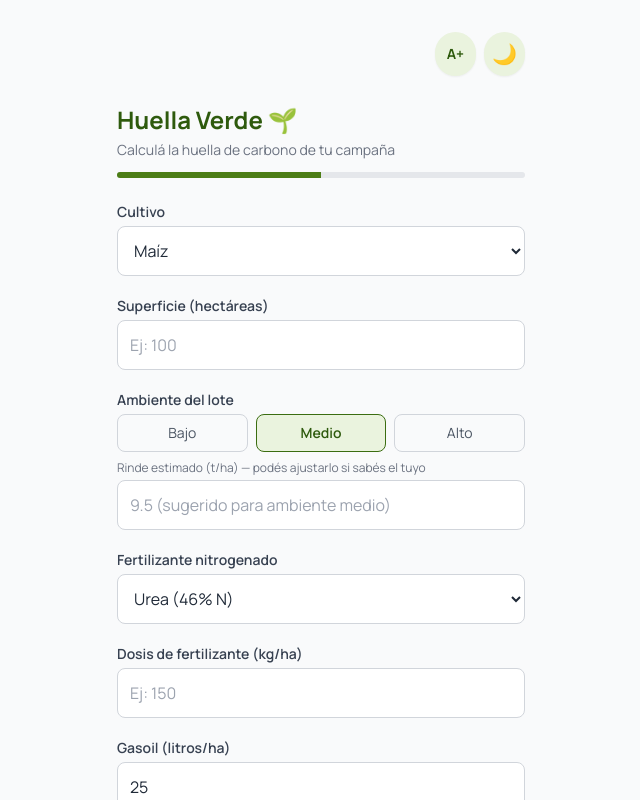
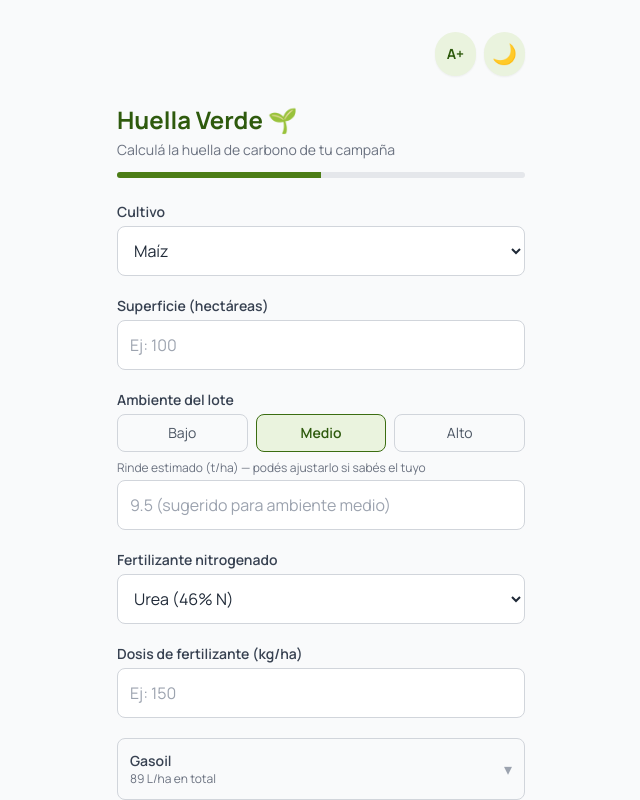
Before and after one commit to StefanoMusso-arg/huella-verde, a React (Vite) app: page / in a window 1280 px wide. Both pictures are taken after a click on the button "Saltar". Shown: the top 800 px of the page, without its empty margins (319-959 px from the left). Built offline with nearby package versions, Linux system fonts and the light colour scheme.

Commit message:
Desglose de gasoil por labor y emision por flete de la cosecha

```diff
--- a/src/calc/calculos.ts
+++ b/src/calc/calculos.ts
@@ -13,6 +13,8 @@ import {
   CONVERSION_C_A_CO2,
   RETENCION_SIEMBRA_DIRECTA,
   RETENCION_CULTIVOS_COBERTURA,
+  GASOIL_POR_KM_CAMION,
+  TONELADAS_POR_VIAJE_CAMION,
   FERTILIZANTES,
   CULTIVOS,
 } from "./factores";
@@ -24,6 +26,7 @@ export interface ResultadoCalculo {
   emisionPorGasoil: number;
   emisionPorUrea: number;
   emisionPorQuema: number;
+  emisionPorFlete: number;
   emisionesTotales: number;
   capturaTotal: number;
   balanceNeto: number;
@@ -56,36 +59,54 @@ export function calcularHuella(datos: DatosLote): ResultadoCalculo {
     }
   }
 
-  // --- 2) EMISIÓN POR GASOIL ---
+  // --- 2) EMISIÓN POR GASOIL (desglosado por labor) ---
+  // Labranza solo cuenta si el productor NO hace siembra directa.
+  const gasoilLabranza = datos.siembraDirecta ? 0 : datos.gasoilLabranzaLHa;
+
+  const gasoilTotalLHa =
+    datos.gasoilSiembraLHa +
+    (datos.cantidadPulverizaciones * datos.gasoilPulverizacionLHa) +
+    datos.gasoilCosechaLHa +
+    gasoilLabranza;
+
   const emisionPorGasoil =
-    datos.gasoilLHa * datos.superficieHa * CO2_POR_LITRO_GASOIL;
+    gasoilTotalLHa * datos.superficieHa * CO2_POR_LITRO_GASOIL;
 
   // --- 3) EMISIÓN POR QUEMA DE RASTROJOS ---
   const emisionPorQuema = datos.quemaRastrojos
     ? cultivo.emisionQuemaCO2e * datos.superficieHa
     : 0;
 
+  // --- 4) EMISIÓN POR FLETE (transporte de la cosecha al destino) ---
+  // Toneladas totales cosechadas ÷ capacidad del camión = cantidad de viajes.
+  // Cada viaje recorre la distancia ida y vuelta.
+  const toneladasTotales = datos.rindeTHa * datos.superficieHa;
+  const viajesDeCamion = toneladasTotales / TONELADAS_POR_VIAJE_CAMION;
+  const kmTotalesRecorridos = viajesDeCamion * datos.distanciaFleteKm * 2; // ida y vuelta
+  const litrosFlete = kmTotalesRecorridos * GASOIL_POR_KM_CAMION;
+  const emisionPorFlete = litrosFlete * CO2_POR_LITRO_GASOIL;
+
   // --- SUMA DE EMISIONES ---
   const emisionesTotales =
-    emisionPorN + emisionPorGasoil + emisionPorUrea + emisionPorQuema;
+    emisionPorN + emisionPorGasoil + emisionPorUrea + emisionPorQuema + emisionPorFlete;
 
-  // --- 4) CAPTURA DE CARBONO (método del rinde + prácticas) ---
-  // 4a. Carbono que el cultivo aporta al humus según su rinde (Álvarez).
+  // --- 5) CAPTURA DE CARBONO (método del rinde + prácticas) ---
+  // 5a. Carbono que el cultivo aporta al humus según su rinde (Álvarez).
   //     t C/ha = rinde (t/ha) × coeficiente del cultivo
   const aporteCarbonoTHa = datos.rindeTHa * cultivo.coefAporteCarbono;
 
-  // 4b. Qué fracción de ese aporte se retiene según las prácticas.
+  // 5b. Qué fracción de ese aporte se retiene según las prácticas.
   //     Sin siembra directa, no hay retención neta estable.
   let fraccionRetencion = 0;
   if (datos.siembraDirecta) fraccionRetencion += RETENCION_SIEMBRA_DIRECTA;
   if (datos.cultivosCobertura) fraccionRetencion += RETENCION_CULTIVOS_COBERTURA;
 
-  // 4c. Carbono retenido → pasado a CO₂ → por toda la superficie → a kg.
+  // 5c. Carbono retenido → pasado a CO₂ → por toda la superficie → a kg.
   const capturaTotal =
     aporteCarbonoTHa * fraccionRetencion *
     CONVERSION_C_A_CO2 * datos.superficieHa * 1000;
 
-  // --- 5) BALANCE NETO ---
+  // --- 6) BALANCE NETO ---
   const balanceNeto = emisionesTotales - capturaTotal;
 
   return {
@@ -93,6 +114,7 @@ export function calcularHuella(datos: DatosLote): ResultadoCalculo {
     emisionPorGasoil,
     emisionPorUrea,
     emisionPorQuema,
+    emisionPorFlete,
     emisionesTotales,
     capturaTotal,
     balanceNeto,
--- a/src/calc/factores.ts
+++ b/src/calc/factores.ts
@@ -18,8 +18,22 @@ export const CONVERSION_C_A_CO2 = 44 / 12;     // estequiometría
 export const RETENCION_SIEMBRA_DIRECTA = 0.20;
 export const RETENCION_CULTIVOS_COBERTURA = 0.10;
 
-// ---------- VALOR POR DEFECTO ----------
-export const GASOIL_DEFAULT_L_HA = 25;         // Bolsa de Comercio de Rosario
+// ---------- GASOIL POR LABOR (valores por defecto sugeridos) ----------
+// Fuente: Márgenes Agropecuarios / La Nación (BCR) para siembra,
+// pulverización y cosecha. Labranza: INTA (2 pasadas de rastra pesada
+// a 15 L/ha c/u + 1 pasada de rastra liviana a 5 L/ha = 35 L/ha).
+export const GASOIL_SIEMBRA_DEFAULT_L_HA = 10;
+export const GASOIL_PULVERIZACION_DEFAULT_L_HA = 8; // por cada pasada
+export const PULVERIZACIONES_DEFAULT_CANTIDAD = 4;
+export const GASOIL_COSECHA_DEFAULT_L_HA = 12;
+export const GASOIL_LABRANZA_DEFAULT_L_HA = 35;
+
+// ---------- FLETE (transporte de la cosecha) ----------
+// Fuente: Bolsa de Comercio de Rosario. Consumo representativo de
+// un camión: 0,40 L de gasoil por km. Capacidad de carga: 28 t/viaje.
+export const GASOIL_POR_KM_CAMION = 0.40;
+export const TONELADAS_POR_VIAJE_CAMION = 28;
+export const DISTANCIA_FLETE_DEFAULT_KM = 30; // flete corto típico a acopio (BCR)
 
 // ---------- FERTILIZANTES ----------
 export interface Fertilizante {
--- a/src/components/FormularioLote.tsx
+++ b/src/components/FormularioLote.tsx
@@ -3,8 +3,16 @@
 // ============================================================
 
 import { useState, useRef } from "react";
-import { motion } from "framer-motion";
-import { CULTIVOS, FERTILIZANTES, GASOIL_DEFAULT_L_HA } from "../calc/factores";
+import { motion, AnimatePresence } from "framer-motion";
+import {
+  CULTIVOS, FERTILIZANTES,
+  GASOIL_SIEMBRA_DEFAULT_L_HA,
+  GASOIL_PULVERIZACION_DEFAULT_L_HA,
+  PULVERIZACIONES_DEFAULT_CANTIDAD,
+  GASOIL_COSECHA_DEFAULT_L_HA,
+  GASOIL_LABRANZA_DEFAULT_L_HA,
+  DISTANCIA_FLETE_DEFAULT_KM,
+} from "../calc/factores";
 import type { DatosLote } from "../types";
 
 interface Props {
@@ -18,6 +26,9 @@ const inputBase =
   "w-full rounded-lg border p-3 focus:outline-none focus:ring-2 transition-shadow bg-white dark:bg-gray-800 text-gray-800 dark:text-gray-100";
 const inputOk = "border-gray-300 dark:border-gray-600 focus:border-huella-500 focus:ring-huella-100 dark:focus:ring-huella-900";
 const inputError = "border-red-400 focus:border-red-500 focus:ring-red-100 dark:focus:ring-red-900";
+// Estilo más chico, para los campos dentro del desplegable.
+const inputChico =
+  "w-full rounded-lg border p-2.5 text-sm focus:outline-none focus:ring-2 transition-shadow bg-white dark:bg-gray-800 text-gray-800 dark:text-gray-100 border-gray-300 dark:border-gray-600 focus:border-huella-500 focus:ring-huella-100 dark:focus:ring-huella-900";
 
 export default function FormularioLote({ onCalcular }: Props) {
   const [cultivoId, setCultivoId] = useState("maiz");
@@ -26,17 +37,26 @@ export default function FormularioLote({ onCalcular }: Props) {
   const [rindeTHa, setRinde] = useState("");
   const [fertilizanteId, setFertilizanteId] = useState("urea");
   const [dosisFertilizanteKgHa, setDosis] = useState("");
-  const [gasoilLHa, setGasoil] = useState(String(GASOIL_DEFAULT_L_HA));
   const [quemaRastrojos, setQuema] = useState(false);
   const [siembraDirecta, setSiembraDirecta] = useState(false);
   const [cultivosCobertura, setCobertura] = useState(false);
   const [errores, setErrores] = useState<Record<string, string>>({});
 
+  // --- GASOIL: desglose por labor (desplegable) ---
+  const [mostrarDesglose, setMostrarDesglose] = useState(false);
+  const [gasoilSiembra, setGasoilSiembra] = useState(String(GASOIL_SIEMBRA_DEFAULT_L_HA));
+  const [cantidadPulverizaciones, setCantidadPulverizaciones] = useState(String(PULVERIZACIONES_DEFAULT_CANTIDAD));
+  const [gasoilPulverizacion, setGasoilPulverizacion] = useState(String(GASOIL_PULVERIZACION_DEFAULT_L_HA));
+  const [gasoilCosecha, setGasoilCosecha] = useState(String(GASOIL_COSECHA_DEFAULT_L_HA));
+  const [gasoilLabranza, setGasoilLabranza] = useState(String(GASOIL_LABRANZA_DEFAULT_L_HA));
+
+  // --- FLETE ---
+  const [distanciaFleteKm, setDistanciaFlete] = useState(String(DISTANCIA_FLETE_DEFAULT_KM));
+
   // Referencias a cada campo, para poder hacerles scroll si tienen error.
   const refSuperficie = useRef<HTMLInputElement>(null);
   const refRinde = useRef<HTMLInputElement>(null);
   const refDosis = useRef<HTMLInputElement>(null);
-  const refGasoil = useRef<HTMLInputElement>(null);
 
   const cultivoActual = CULTIVOS.find((c) => c.id === cultivoId);
   const usaNitrogeno = cultivoActual?.usaNitrogeno ?? false;
@@ -55,12 +75,19 @@ export default function FormularioLote({ onCalcular }: Props) {
       ? "⚠️ Ese rinde parece muy alto para la zona. Verificá el valor."
       : "";
 
+  // --- Total de gasoil, calculado en vivo (lo que se ve siempre, cerrado o no) ---
+  const gasoilTotalCalculado =
+    Number(gasoilSiembra || 0) +
+    (Number(cantidadPulverizaciones || 0) * Number(gasoilPulverizacion || 0)) +
+    Number(gasoilCosecha || 0) +
+    (siembraDirecta ? 0 : Number(gasoilLabranza || 0));
+
   // --- PROGRESO: cuántos campos "clave" están completos ---
   const camposClave = [
     superficieHa !== "" && Number(superficieHa) > 0, // superficie cargada
     true, // ambiente siempre tiene un valor por defecto
     !usaNitrogeno || dosisFertilizanteKgHa !== "", // dosis, solo si el cultivo la necesita
-    gasoilLHa !== "", // gasoil (ya viene con default)
+    true, // gasoil ya viene con defaults
   ];
   const completados = camposClave.filter(Boolean).length;
   const progreso = Math.round((completados / camposClave.length) * 100);
@@ -72,8 +99,6 @@ export default function FormularioLote({ onCalcular }: Props) {
     else if (isNaN(sup) || sup <= 0) nuevos.superficie = "La superficie debe ser mayor a 0.";
     if (rindeTHa !== "" && (isNaN(rindeNum) || rindeNum <= 0)) nuevos.rinde = "El rinde debe ser mayor a 0.";
     if (usaNitrogeno && dosisFertilizanteKgHa !== "" && (isNaN(dosisNum) || dosisNum < 0)) nuevos.dosis = "La dosis no puede ser negativa.";
-    const gas = Number(gasoilLHa);
-    if (gasoilLHa !== "" && (isNaN(gas) || gas < 0)) nuevos.gasoil = "El gasoil no puede ser negativo.";
     setErrores(nuevos);
 
     // Si hay errores, hacemos scroll hasta el primero (en orden de aparición en pantalla).
@@ -82,7 +107,6 @@ export default function FormularioLote({ onCalcular }: Props) {
         ["superficie", refSuperficie],
         ["rinde", refRinde],
         ["dosis", refDosis],
-        ["gasoil", refGasoil],
       ];
       const primerError = refsEnOrden.find(([clave]) => nuevos[clave]);
       if (primerError) {
@@ -103,7 +127,12 @@ export default function FormularioLote({ onCalcular }: Props) {
       rindeTHa: rindeFinal,
       fertilizanteId,
       dosisFertilizanteKgHa: usaNitrogeno ? Number(dosisFertilizanteKgHa) || 0 : 0,
-      gasoilLHa: Number(gasoilLHa) || 0,
+      gasoilSiembraLHa: Number(gasoilSiembra) || 0,
+      cantidadPulverizaciones: Number(cantidadPulverizaciones) || 0,
+      gasoilPulverizacionLHa: Number(gasoilPulverizacion) || 0,
+      gasoilCosechaLHa: Number(gasoilCosecha) || 0,
+      gasoilLabranzaLHa: Number(gasoilLabranza) || 0,
+      distanciaFleteKm: Number(distanciaFleteKm) || 0,
       quemaRastrojos,
       siembraDirecta,
       cultivosCobertura,
@@ -232,19 +261,124 @@ export default function FormularioLote({ onCalcular }: Props) {
           </>
         )}
 
-        {/* GASOIL */}
+        {/* GASOIL — resumen + desplegable con el detalle por labor */}
+        <div>
+          <button
+            type="button"
+            onClick={() => setMostrarDesglose(!mostrarDesglose)}
+            className="w-full flex items-center justify-between rounded-lg border border-gray-300 dark:border-gray-600 p-3 text-left hover:bg-gray-50 dark:hover:bg-gray-800 transition-colors"
+          >
+            <div>
+              <p className="text-sm font-semibold text-gray-700 dark:text-gray-200">Gasoil</p>
+              <p className="text-xs text-gray-500 dark:text-gray-400">
+                {gasoilTotalCalculado.toFixed(0)} L/ha en total
+              </p>
+            </div>
+            <motion.span
+              animate={{ rotate: mostrarDesglose ? 180 : 0 }}
+              transition={{ duration: 0.2 }}
+              className="text-gray-400 dark:text-gray-500"
+            >
+              ▾
+            </motion.span>
+          </button>
+
+          <AnimatePresence>
+            {mostrarDesglose && (
+              <motion.div
+                initial={{ opacity: 0, height: 0 }}
+                animate={{ opacity: 1, height: "auto" }}
+                exit={{ opacity: 0, height: 0 }}
+                transition={{ duration: 0.25, ease: "easeOut" }}
+                className="overflow-hidden"
+              >
+                <div className="pt-3 pl-1 space-y-3 border-l-2 border-huella-200 dark:border-huella-800 ml-1 mt-1">
+                  <div className="pl-3">
+                    <label className="block text-xs font-semibold text-gray-600 dark:text-gray-300 mb-1">
+                      Siembra + fertilización (L/ha)
+                    </label>
+                    <input
+                      type="number"
+                      value={gasoilSiembra}
+                      onChange={(e) => setGasoilSiembra(e.target.value)}
+                      className={inputChico}
+                    />
+                  </div>
+
+                  <div className="pl-3">
+                    <label className="block text-xs font-semibold text-gray-600 dark:text-gray-300 mb-1">
+                      Pulverizaciones
+                    </label>
+                    <div className="grid grid-cols-2 gap-2">
+                      <div>
+                        <p className="text-[11px] text-gray-400 dark:text-gray-500 mb-1">Cantidad de pasadas</p>
+                        <input
+                          type="number"
+                          value={cantidadPulverizaciones}
+                          onChange={(e) => setCantidadPulverizaciones(e.target.value)}
+                          className={inputChico}
+                        />
+                      </div>
+                      <div>
+                        <p className="text-[11px] text-gray-400 dark:text-gray-500 mb-1">L/ha por pasada</p>
+                        <input
+                          type="number"
+                          value={gasoilPulverizacion}
+                          onChange={(e) => setGasoilPulverizacion(e.target.value)}
+                          className={inputChico}
+                        />
+                      </div>
+                    </div>
+                  </div>
+
+                  <div className="pl-3">
+                    <label className="block text-xs font-semibold text-gray-600 dark:text-gray-300 mb-1">
+                      Cosecha (L/ha)
+                    </label>
+                    <input
+                      type="number"
+                      value={gasoilCosecha}
+                      onChange={(e) => setGasoilCosecha(e.target.value)}
+                      className={inputChico}
+                    />
+                  </div>
+
+                  {!siembraDirecta && (
+                    <div className="pl-3">
+                      <label className="block text-xs font-semibold text-gray-600 dark:text-gray-300 mb-1">
+                        Labranza (L/ha)
+                      </label>
+                      <input
+                        type="number"
+                        value={gasoilLabranza}
+                        onChange={(e) => setGasoilLabranza(e.target.value)}
+                        className={inputChico}
+                      />
+                      <p className="text-[11px] text-gray-400 dark:text-gray-500 mt-1">
+                        No aplica si hacés siembra directa (tildalo abajo).
+                      </p>
+                    </div>
+                  )}
+                </div>
+              </motion.div>
+            )}
+          </AnimatePresence>
+        </div>
+
+        {/* FLETE */}
         <div>
           <label className="block text-sm font-semibold text-gray-700 dark:text-gray-200 mb-1">
-            Gasoil (litros/ha)
+            Distancia de flete al destino (km)
           </label>
           <input
-            ref={refGasoil}
             type="number"
-            value={gasoilLHa}
-            onChange={(e) => setGasoil(e.target.value)}
-            className={`${inputBase} ${errores.gasoil ? inputError : inputOk}`}
+            value={distanciaFleteKm}
+            onChange={(e) => setDistanciaFlete(e.target.value)}
+            className={`${inputBase} ${inputOk}`}
           />
-          {errores.gasoil && <p className="text-xs text-red-500 mt-1">{errores.gasoil}</p>}
+          <p className="text-xs text-gray-400 dark:text-gray-500 mt-1">
+            Distancia desde el lote hasta el acopio o destino (un tramo).
+          </p>
         </div>
 
         {/* PRÁCTICAS */}
--- a/src/components/GraficoEmisiones.tsx
+++ b/src/components/GraficoEmisiones.tsx
@@ -11,7 +11,7 @@ interface Props {
 }
 
 // Colores para cada fuente de emisión (paleta huella + cosecha).
-const COLORES = ["#3B6D11", "#639922", "#BA7517", "#D68A1A"];
+const COLORES = ["#3B6D11", "#639922", "#BA7517", "#D68A1A", "#854F0B"];
 
 export default function GraficoEmisiones({ resultado }: Props) {
   // Armamos los datos del gráfico, solo con las fuentes que tienen valor.
@@ -19,6 +19,7 @@ export default function GraficoEmisiones({ resultado }: Props) {
     { nombre: "Fertilización N", valor: resultado.emisionPorN },
     { nombre: "Urea", valor: resultado.emisionPorUrea },
     { nombre: "Gasoil", valor: resultado.emisionPorGasoil },
+    { nombre: "Flete", valor: resultado.emisionPorFlete },
     { nombre: "Quema", valor: resultado.emisionPorQuema },
   ].filter((d) => d.valor > 0); // descartamos las fuentes en cero
 
--- a/src/components/Resultado.tsx
+++ b/src/components/Resultado.tsx
@@ -141,6 +141,7 @@ export default function Resultado({ datos, onVolver }: Props) {
           </p>
         </div>
 
+
         {/* DESGLOSE DE EMISIONES */}
         <div className="rounded-xl border border-gray-200 dark:border-gray-700 bg-white dark:bg-gray-800 p-4 mb-4">
           <h2 className="text-sm font-bold text-gray-700 dark:text-gray-200 mb-3">
@@ -150,7 +151,10 @@ export default function Resultado({ datos, onVolver }: Props) {
           {r.emisionPorUrea > 0 && (
             <FilaDato label="Descomposición de urea" valor={r.emisionPorUrea} />
           )}
-          <FilaDato label="Gasoil (maquinaria)" valor={r.emisionPorGasoil} />
+          <FilaDato label="Gasoil (labores agrícolas)" valor={r.emisionPorGasoil} />
+          {r.emisionPorFlete > 0 && (
+            <FilaDato label="Flete (transporte de la cosecha)" valor={r.emisionPorFlete} />
+          )}
           {r.emisionPorQuema > 0 && (
             <FilaDato label="Quema de rastrojos" valor={r.emisionPorQuema} />
           )}
--- a/src/types/index.ts
+++ b/src/types/index.ts
@@ -5,10 +5,20 @@
 export interface DatosLote {
   cultivoId: string;
   superficieHa: number;
-  rindeTHa: number;          // NUEVO: rinde del cultivo en toneladas/ha
+  rindeTHa: number;          // rinde del cultivo en toneladas/ha
   fertilizanteId: string;
   dosisFertilizanteKgHa: number;
-  gasoilLHa: number;
+
+  // --- GASOIL: desglose por labor (reemplaza al campo único) ---
+  gasoilSiembraLHa: number;        // litros/ha en siembra + fertilización
+  cantidadPulverizaciones: number; // cantidad de pasadas de pulverización
+  gasoilPulverizacionLHa: number;  // litros/ha por CADA pasada de pulverización
+  gasoilCosechaLHa: number;        // litros/ha en cosecha
+  gasoilLabranzaLHa: number;       // litros/ha en labranza (solo si no hace siembra directa)
+
+  // --- FLETE: transporte de la cosecha al destino ---
+  distanciaFleteKm: number;        // km al acopio/destino (un tramo)
+
   quemaRastrojos: boolean;
   siembraDirecta: boolean;
   cultivosCobertura: boolean;
```
Also changed, not shown: src/components/Metodologia.tsx (+16 -7 lines).
